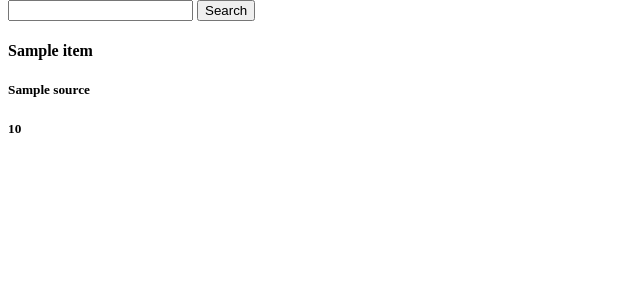
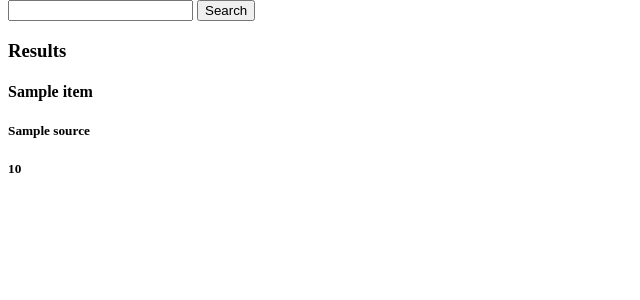
Before and after one commit to zoyasiddiqui/makeup-deal-finder, a Flask app: template website/templates/home.html in a window 1280 px wide. Shown: the part 26-326 px from the top of the page, without its empty margins (0-640 px from the left). Run offline with Flask 3, Linux system fonts and the light colour scheme; the template is opened without the code that fills it: most values are stand-ins (such as "Sample title", 1, 10 or a date in 2020); parts of the project's set-up code (start-up, migrations or seed data) failed here and were passed over.

Commit message:
display search results

```diff
--- a/website/templates/home.html
+++ b/website/templates/home.html
@@ -13,6 +13,7 @@
     </div>
 </form>
 
+<h3>Results</h3>
 {%for i in items%}
 <div class="item">
     <div class="name"><h4>{{ i.name }}</h4></div>
```
